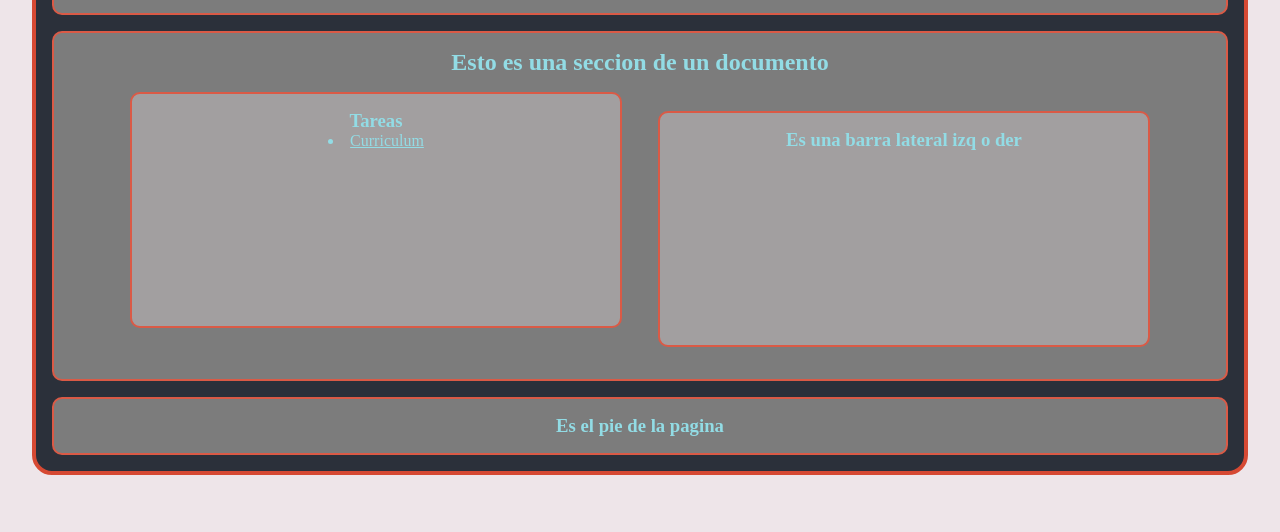
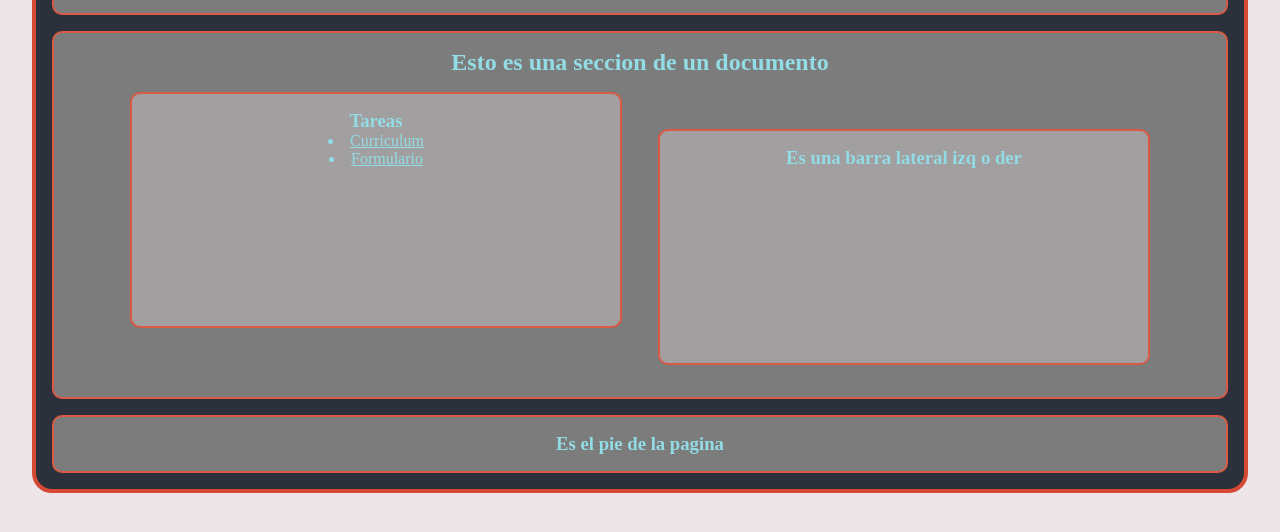
Before and after one commit to OakenAxis117/4IV10_Mora_Espinoza_JorgeJesus_PSW, a plain HTML site: page index.html in a window 1280 px wide. Shown: the part 118-650 px from the top of the page. Drawn offline with Linux system fonts and the light colour scheme.

Commit message:
tarea de registro

```diff
--- a/index.html
+++ b/index.html
@@ -21,6 +21,7 @@
         <article>
             <h3>Tareas</h3>
             <li><a href="Curriculum/Curriculum.html">Curriculum</a></li>
+            <li><a href="02Formulario/Formulario.html">Formulario</a></li>
         </article>
         <aside>
             <h3>Es una barra lateral izq o der</h3>
```
